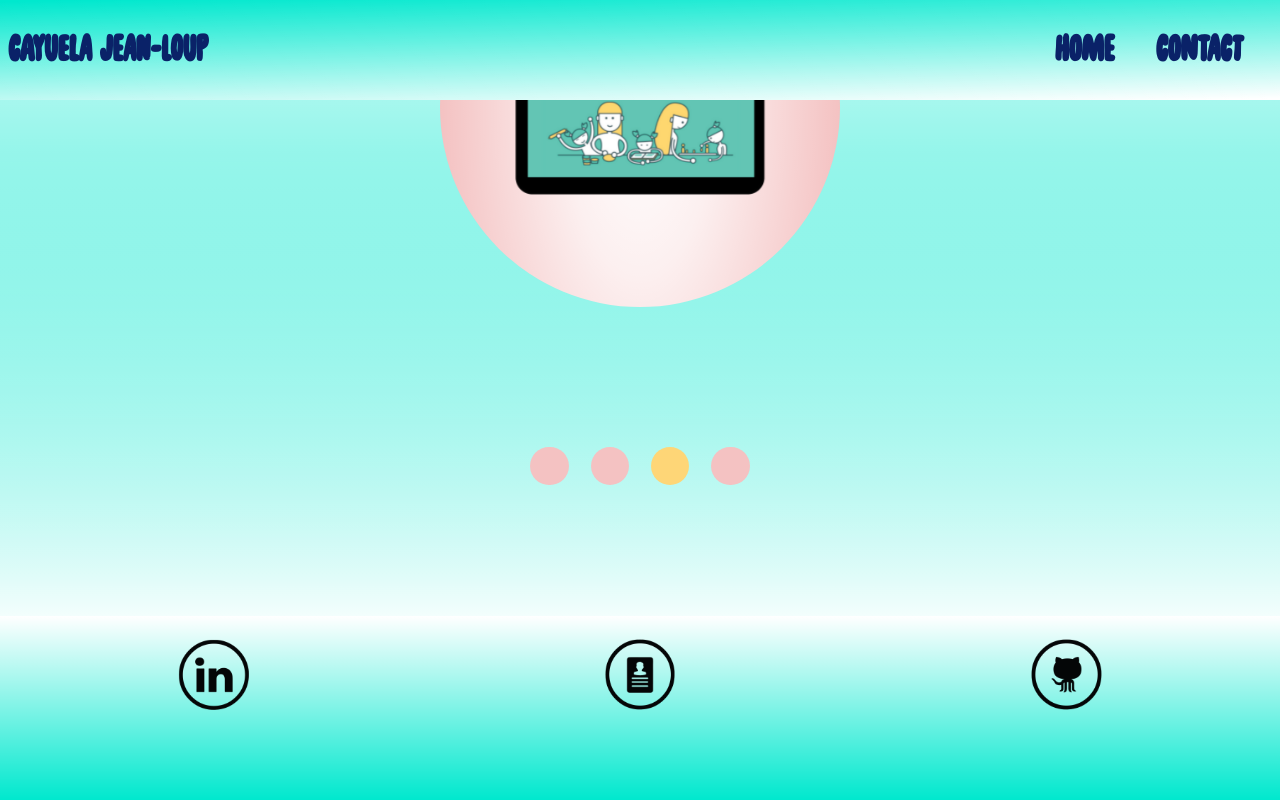
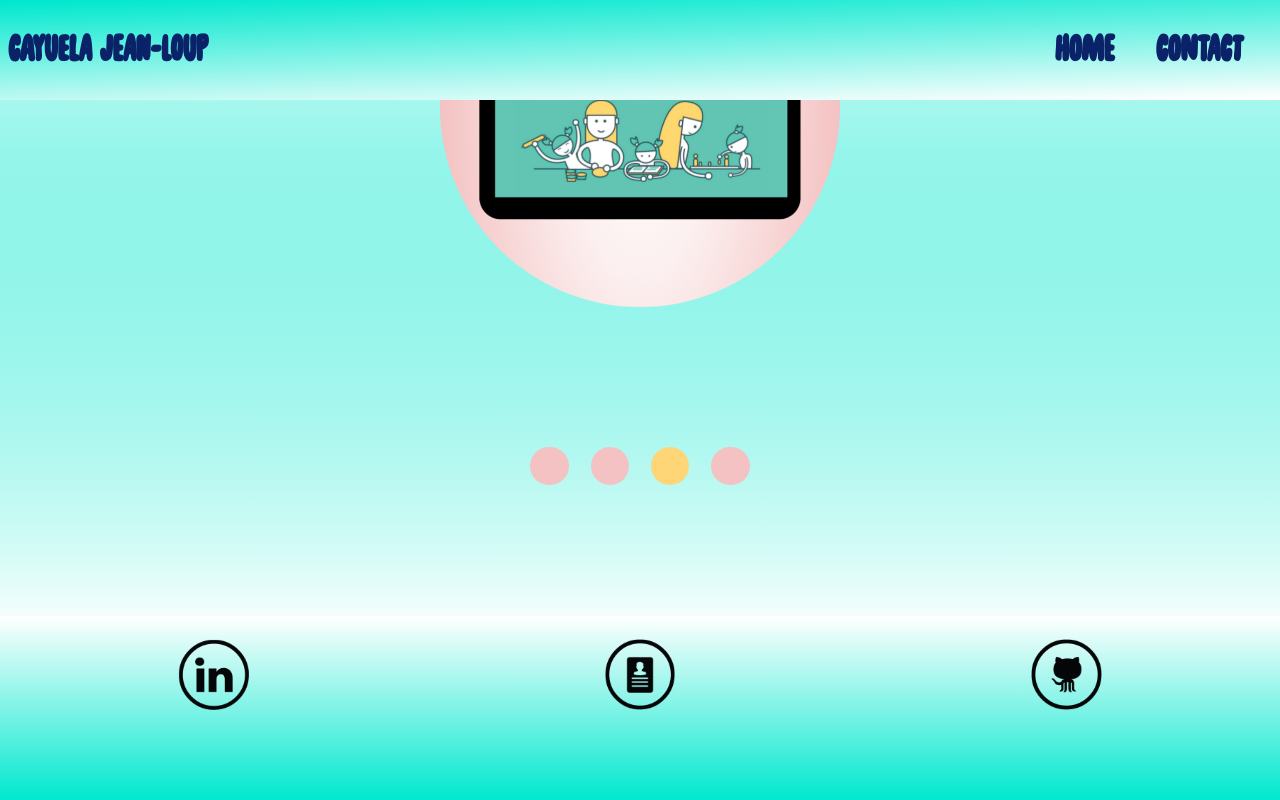
Before and after one commit to j-loup30400/portfoliov2, a React (Create React App) app: page / in a window 1280 px wide. Both pictures are taken after a click on the button 670 px from the left and 1056 px from the top of the page. Shown: the part 591-1391 px from the top of the page. Built offline with nearby package versions, Linux system fonts and the light colour scheme; a web font is replaced by a local one.

Commit message:
position picture

```diff
--- a/src/App.css
+++ b/src/App.css
@@ -49,33 +49,52 @@ body {
 /* Style the back side */
 .flip-card-back {
   transform: rotateY(180deg);
-  width: 120%;
 }
 
+
+
+.frontPhone {
+ width: 90vw;
+ cursor: pointer;
+    outline: none;
+}
+
+
 .reversePhone {
+  width: 90vw;
   transform: scale(1.4);
-  position: relative;
-  left: -7%;
 }
 
 .reverse {
-  transform: scale(1.1);
-  position: relative;
-  left: -10%;
+  width: 90vw;
+
+}
+
+.front {
+  width: 90vw;
+  cursor: pointer;
+    outline: none;
 }
 
 
 @media all and (orientation: landscape){
 .reversePhone {
-  position: relative;
+ width: 24vw;
  transform: scale(1.4);
- left: 0;
+}
+
+.frontPhone {
+  width: 24vw;
+ }
+
+
+.reverse {
+ width: 27vw;
+}
+
+
+.front {
+  width: 27vw;
+}
 
 }
-
-.reverse {
-  position: relative;
- transform: scale(1.3);
- left: 0;
-}
-}
--- a/src/components/Carousel/Project.js
+++ b/src/components/Carousel/Project.js
@@ -28,15 +28,15 @@ const StyledCard = styled.div`
     #f4c2c2;
   padding: 8px;
 
-  img {
-     width: 120%;
+  /* img {
+     width:120%;
      height: auto;
     cursor: pointer;
     outline: none;
 
     @media all and (orientation: landscape) {
      width: 70%
-  }}
+  }} */
   `
 const Project = ({ imageNumber }) => {
   return (
@@ -46,7 +46,7 @@ const Project = ({ imageNumber }) => {
           <div className="flip-card">
             <div className="flip-card-inner">
               <div className="flip-card-front">
-                <img src={firstPortrait} alt="Project" />
+                <img className="frontPhone" src={firstPortrait} alt="Project" />
               </div>
 
               <div className="flip-card-back">
@@ -66,7 +66,7 @@ const Project = ({ imageNumber }) => {
           <div className="flip-card">
             <div className="flip-card-inner">
               <div className="flip-card-front">
-                <img src={secondPortrait} alt="Project 2" />
+                <img className="front" src={secondPortrait} alt="Project 2" />
               </div>
               <div className="flip-card-back">
               <a
@@ -89,7 +89,7 @@ const Project = ({ imageNumber }) => {
           <div className="flip-card">
             <div className="flip-card-inner">
               <div className="flip-card-front">
-                <img src={thirdPortrait} alt="Project 3" />
+                <img className="front" src={thirdPortrait} alt="Project 3" />
               </div>
               <div className="flip-card-back">
               <a
@@ -112,7 +112,7 @@ const Project = ({ imageNumber }) => {
           <div className="flip-card">
             <div className="flip-card-inner">
               <div className="flip-card-front">
-                <img src={fourthPortrait} alt="Project 4" />
+                <img className="front" src={fourthPortrait} alt="Project 4" />
               </div>
               <div className="flip-card-back">
               <a
```
